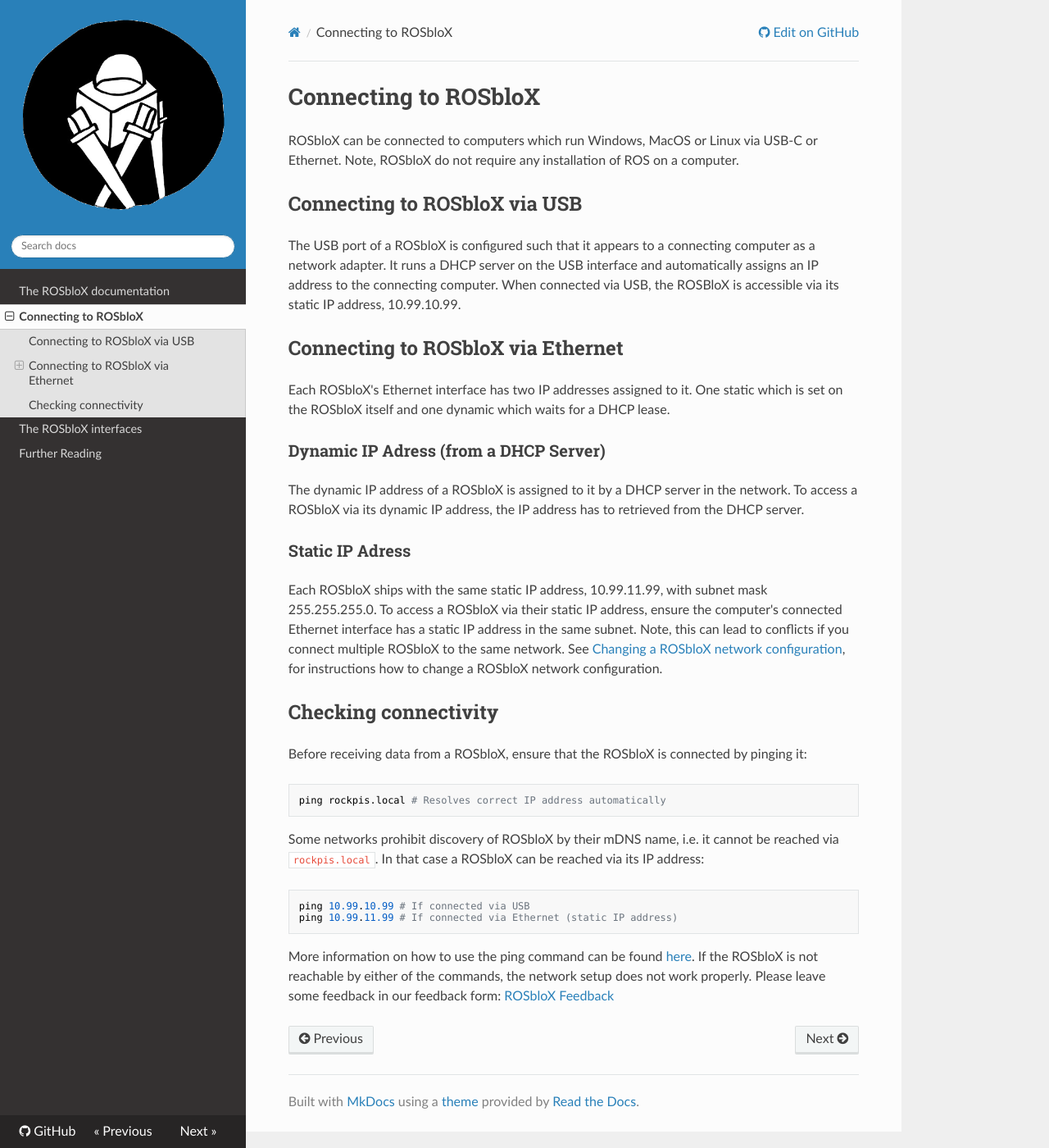
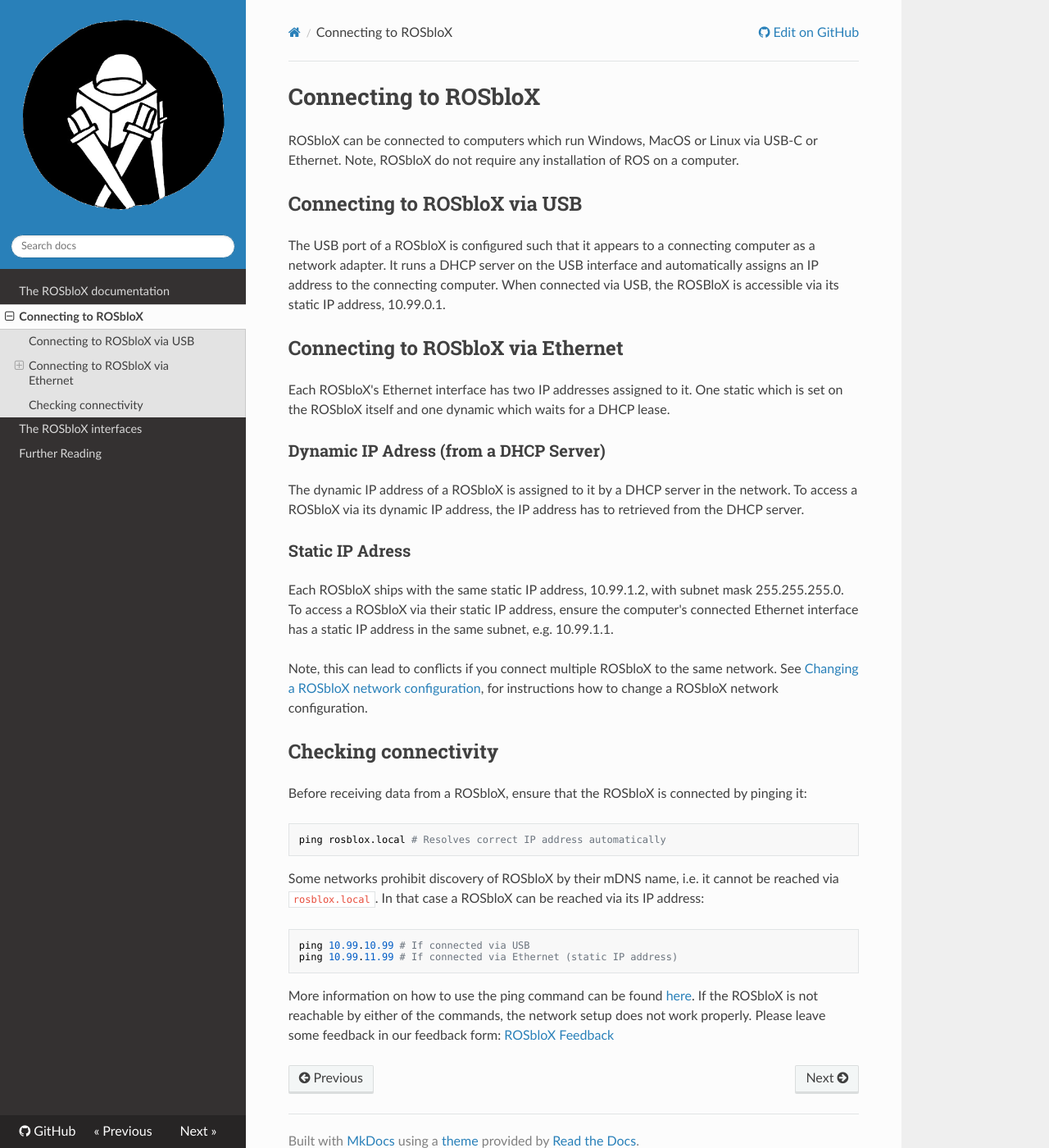
Before and after one commit to rosblox/rosblox.github.io, an MkDocs documentation site: the page built from docs/connection.md, in a window 1280 px wide and 1400 px high. Shown: the whole window at 82% size. Built offline with MkDocs 1.6.1, drawn with Linux system fonts in a browser that asks for light colours; nearby versions of some CDN libraries.

Commit message:
Update IP addresses.

````diff
--- a/docs/connection.md
+++ b/docs/connection.md
@@ -5,7 +5,7 @@
 
 ## Connecting to ROSbloX via USB
 
-The USB port of a ROSbloX is configured such that it appears to a connecting computer as a network adapter. It runs a DHCP server on the USB interface and automatically assigns an IP address to the connecting computer. When connected via USB, the ROSBloX is accessible via its static IP address, 10.99.10.99.
+The USB port of a ROSbloX is configured such that it appears to a connecting computer as a network adapter. It runs a DHCP server on the USB interface and automatically assigns an IP address to the connecting computer. When connected via USB, the ROSBloX is accessible via its static IP address, 10.99.0.1.
 
 ## Connecting to ROSbloX via Ethernet
 
@@ -17,16 +17,18 @@
 
 ### Static IP Adress
 
-Each ROSbloX ships with the same static IP address, 10.99.11.99, with subnet mask 255.255.255.0. To access a ROSbloX via their static IP address, ensure the computer's connected Ethernet interface has a static IP address in the same subnet. Note, this can lead to conflicts if you connect multiple ROSbloX to the same network. See [Changing a ROSbloX network configuration](#changing-a-rosblox-network-configuration), for instructions how to change a ROSbloX network configuration.
+Each ROSbloX ships with the same static IP address, 10.99.1.2, with subnet mask 255.255.255.0. To access a ROSbloX via their static IP address, ensure the computer's connected Ethernet interface has a static IP address in the same subnet, e.g. 10.99.1.1.
+
+Note, this can lead to conflicts if you connect multiple ROSbloX to the same network. See [Changing a ROSbloX network configuration](#changing-a-rosblox-network-configuration), for instructions how to change a ROSbloX network configuration.
 
 ## Checking connectivity
 
 Before receiving data from a ROSbloX, ensure that the ROSbloX is connected by pinging it:
 ```
-ping rockpis.local # Resolves correct IP address automatically
+ping rosblox.local # Resolves correct IP address automatically
 ```
 
-Some networks prohibit discovery of ROSbloX by their mDNS name, i.e. it cannot be reached via ```rockpis.local```. In that case a ROSbloX can be reached via its IP address:
+Some networks prohibit discovery of ROSbloX by their mDNS name, i.e. it cannot be reached via ```rosblox.local```. In that case a ROSbloX can be reached via its IP address:
 ```
 ping 10.99.10.99 # If connected via USB
 ping 10.99.11.99 # If connected via Ethernet (static IP address)
````
